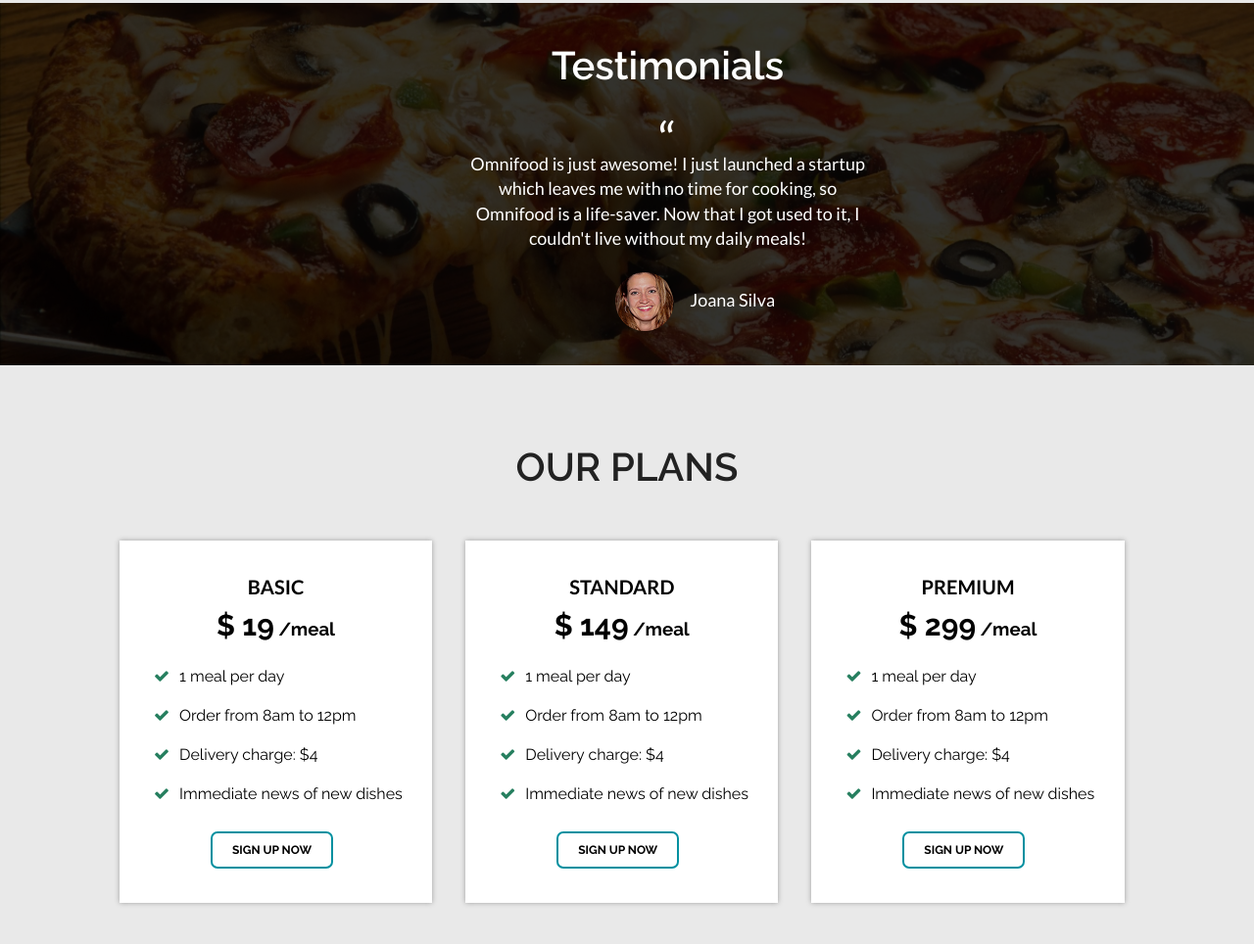
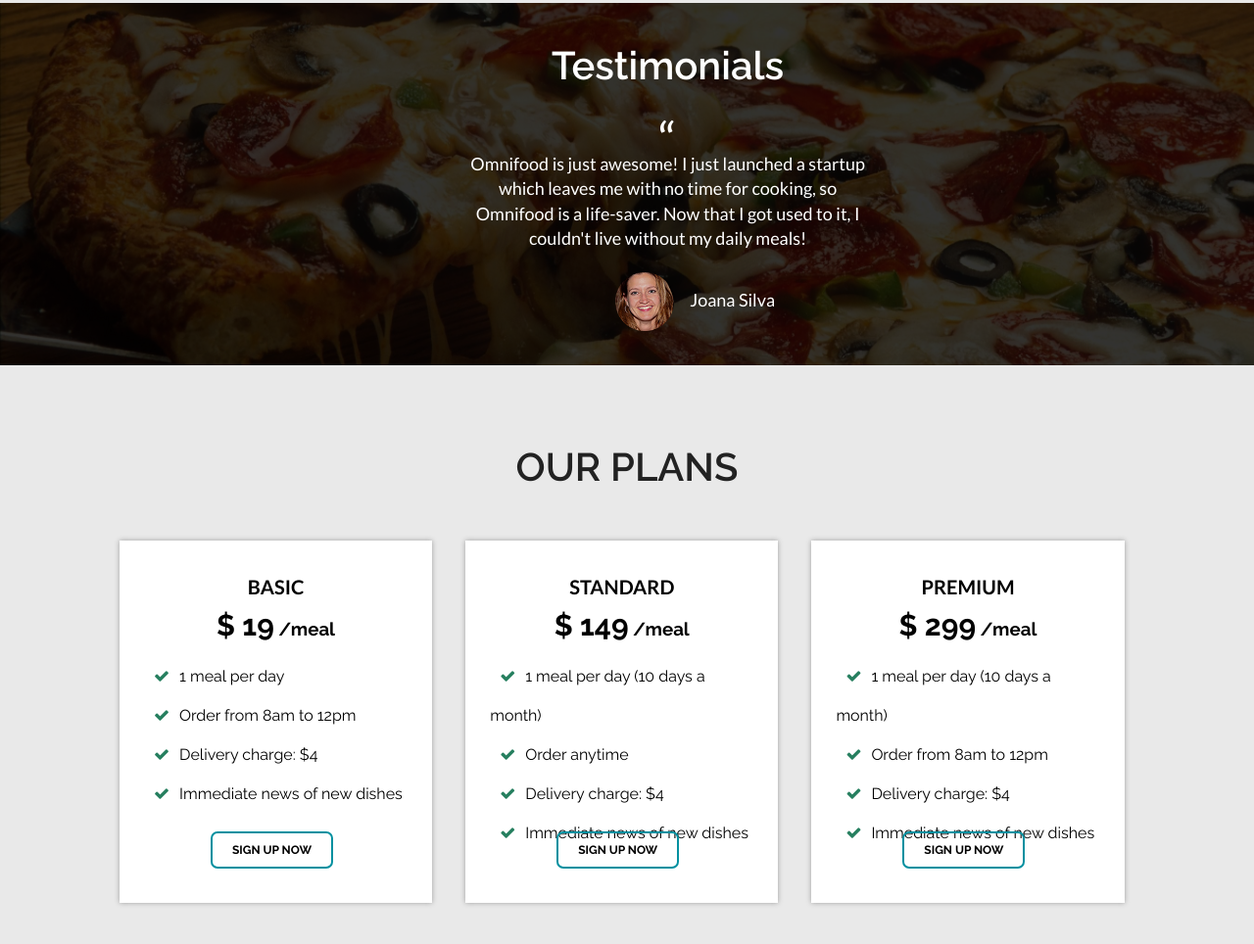
Before and after one commit to failurebeat/Omnifood, a plain HTML site: page index.html in a window 1280 px wide. Shown: the part 2732-3696 px from the top of the page at 98% size. Drawn offline with Linux system fonts and the light colour scheme.

Commit message:
Update index.html

```diff
--- a/index.html
+++ b/index.html
@@ -222,8 +222,8 @@
 						<h3><span class="price">$ 149</span><span class="per-meal"> /meal</span></h3>
 					</div>
 					<div class="plan-box-bottom">
-						<i class="fa fa-check"><span class="meal">1 meal per day</span></i>
-						<i class="fa fa-check"><span class="meal">Order from 8am to 12pm</span></i>
+						<i class="fa fa-check"><span class="meal">1 meal per day (10 days a month)</span></i>
+						<i class="fa fa-check"><span class="meal">Order anytime</span></i>
 						<i class="fa fa-check"><span class="meal">Delivery charge: $4</span></i>
 						<i class="fa fa-check"><span class="meal">Immediate news of new dishes</span></i>
 					</div>
@@ -237,7 +237,7 @@
 						<h3><span class="price">$ 299</span><span class="per-meal"> /meal</span></h3>
 					</div>
 					<div class="plan-box-bottom">
-						<i class="fa fa-check"><span class="meal">1 meal per day</span></i>
+						<i class="fa fa-check"><span class="meal">1 meal per day (10 days a month)</span></i>
 						<i class="fa fa-check"><span class="meal">Order from 8am to 12pm</span></i>
 						<i class="fa fa-check"><span class="meal">Delivery charge: $4</span></i>
 						<i class="fa fa-check"><span class="meal">Immediate news of new dishes</span></i>
```
